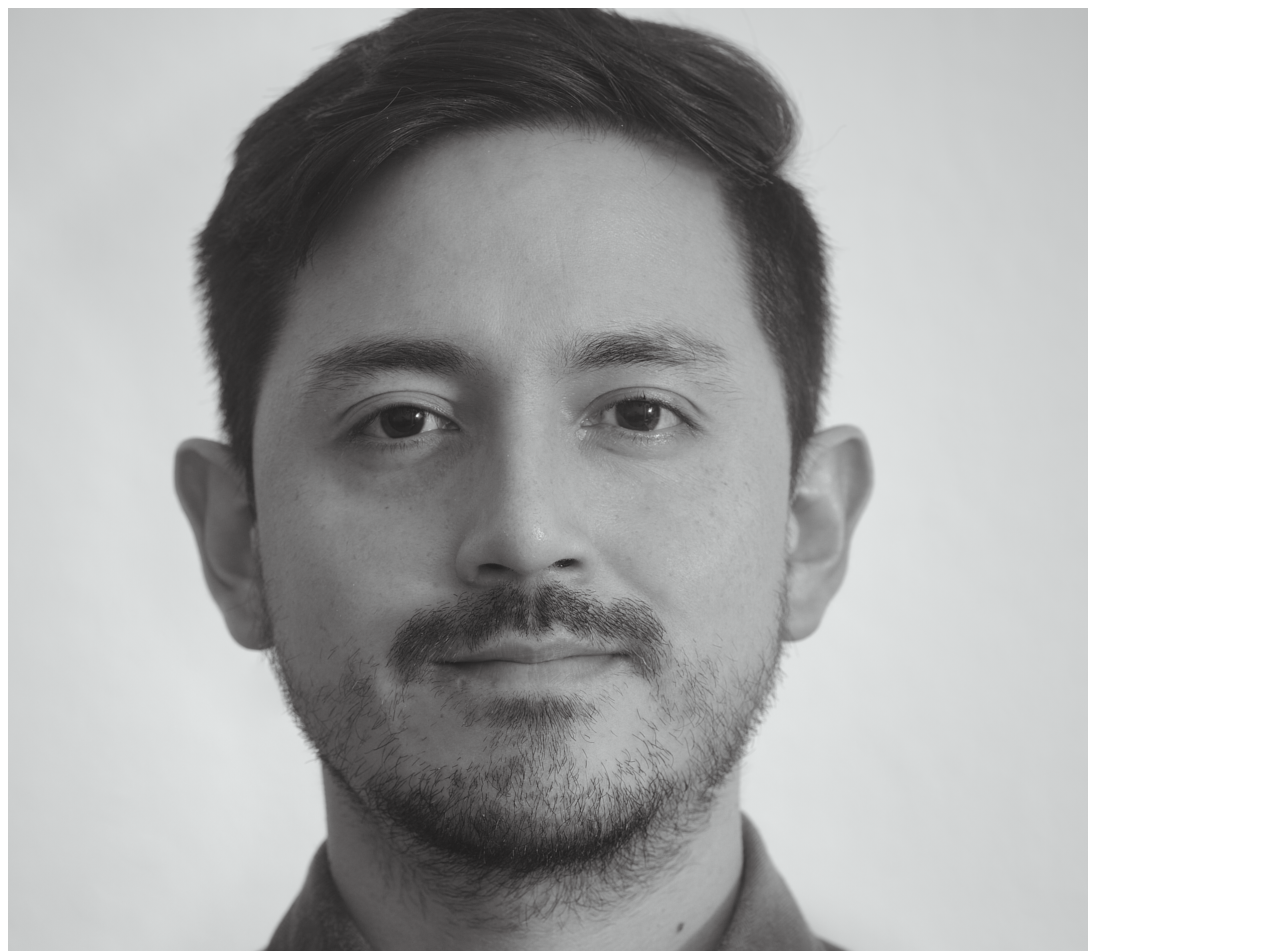
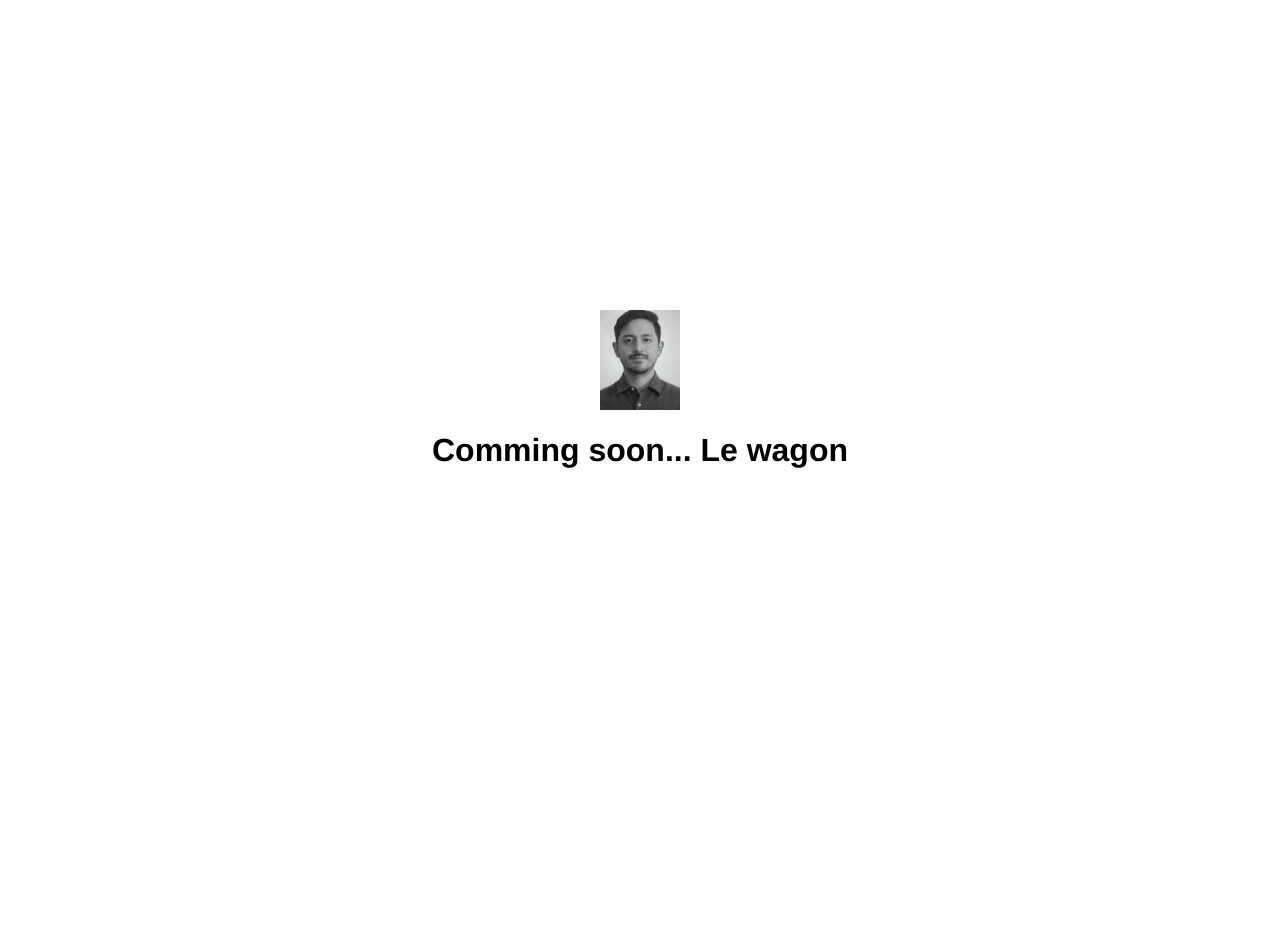
Before and after one commit to SebasNadu/git-101, a plain HTML site: page index.html in a window 1280 px wide. Shown: the top 951 px of the page. After the commit the page ends 800 px from the top, so only its background shows below. Drawn offline with Linux system fonts and the light colour scheme.

Commit message:
Center image and tagline

```diff
--- a/index.html
+++ b/index.html
@@ -4,10 +4,13 @@
   <meta charset="UTF-8">
   <meta http-equiv="X-UA-Compatible" content="IE=edge">
   <meta name="viewport" content="width=device-width, initial-scale=1.0">
-  <title>Document</title>
+  <title>git_101</title>
+  <link rel="stylesheet" href="style.css">
 </head>
 <body>
-  <img src="_DSC0228_1200dpi.png" alt="">
-  <h1>Comming soon... Le wagon</h1>
+  <div id="container">
+    <img src="_DSC0228_1200dpi.png" alt="" class="logo">
+    <h1>Comming soon... Le wagon</h1>
+  </div>
 </body>
 </html>
--- /dev/null
+++ b/style.css
@@ -0,0 +1,14 @@
+body {
+  margin: 0;
+  font-family: Helvetica, sans-serif;
+}
+.logo {
+  width: 80px;
+}
+#container {
+  display: flex;
+  align-items: center;
+  justify-content: center;
+  height: 100vh;
+  flex-direction: column;
+}
```
